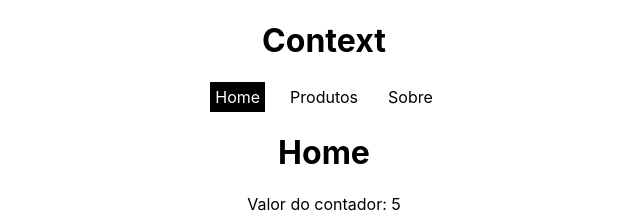
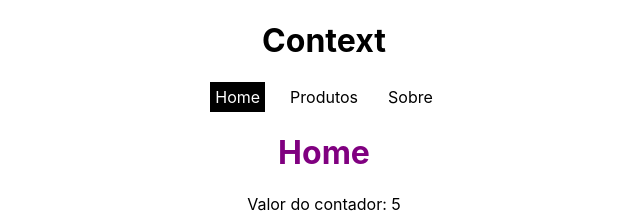
Before and after one commit to marcosfreiberger/reactcontext, a React (Create React App) app: page / in a window 1280 px wide. Shown: the top 223 px of the page, without its empty margins (316-956 px from the left). Built offline with nearby package versions, Linux system fonts and the light colour scheme.

Commit message:
Criando um contexto mais complexo

```diff
--- /dev/null
+++ b/src/context/TitleColorContext.js
@@ -0,0 +1,13 @@
+import { createContext, useReducer } from "react"
+
+export const TitleColorContext = createContext();
+
+export const titleColorReducer = (state, action) => { }
+
+export const TitleColorContextProvider = ({ children }) => {
+    const [state, dispatch] = useReducer(titleColorReducer, { color: 'purple' });
+
+    console.log('Title color context: ', state)
+
+    return <TitleColorContext.Provider value={{ ...state }}>{children}</TitleColorContext.Provider>
+}
--- /dev/null
+++ b/src/hooks/useTitleColorContext.js
@@ -0,0 +1,12 @@
+import { useContext } from "react"
+import { TitleColorContext } from "../context/TitleColorContext"
+
+export const useTitleColorContext = () => {
+    const context = useContext(TitleColorContext);
+
+    if (!context) {
+        console.log('Contexto não encontrado!');
+    }
+
+    return context;
+}
--- a/src/index.js
+++ b/src/index.js
@@ -4,12 +4,15 @@
 import App from './App';
 import reportWebVitals from './reportWebVitals';
 import { CounterContextProvider } from './context/CounterContext';
+import { TitleColorContextProvider } from './context/TitleColorContext';
 
 const root = ReactDOM.createRoot(document.getElementById('root'));
 root.render(
   <React.StrictMode>
     <CounterContextProvider>
-      <App />
+      <TitleColorContextProvider>
+        <App />
+      </TitleColorContextProvider>
     </CounterContextProvider>
   </React.StrictMode>
 );
--- a/src/pages/Home.js
+++ b/src/pages/Home.js
@@ -1,6 +1,7 @@
 // import React, { useContext } from 'react'
 import ChangeCounter from '../components/ChangeCounter';
 import { useCounterContext } from '../hooks/useCounterContext';
+import { useTitleColorContext } from '../hooks/useTitleColorContext';
 // import { CounterContext } from '../context/CounterContext';
 
 const Home = () => {
@@ -8,9 +9,11 @@
 
     const { counter } = useCounterContext();
 
+    const { color } = useTitleColorContext();
+
     return (
         <div>
-            <h1>Home</h1>
+            <h1 style={{ color: color }}>Home</h1>
             <p>Valor do contador: {counter}</p>
             <ChangeCounter />
         </div>
```
